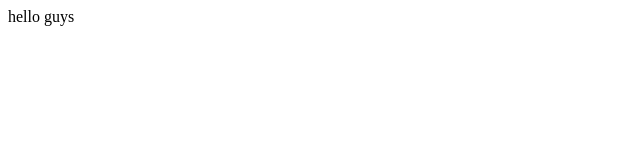
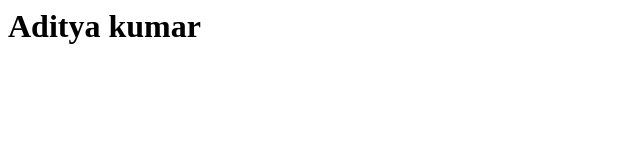
Before and after one commit to addictedadi2244/apnacollege-demo, a plain HTML site: page index.html in a window 1280 px wide. Shown: the whole page, without its empty margins (0-640 px from the left). Drawn offline with Linux system fonts and the light colour scheme.

Commit message:
add new heading

```diff
--- a/index.html
+++ b/index.html
@@ -1 +1 @@
-<p>hello guys</p>
+<h1>Aditya kumar</h1>
```
